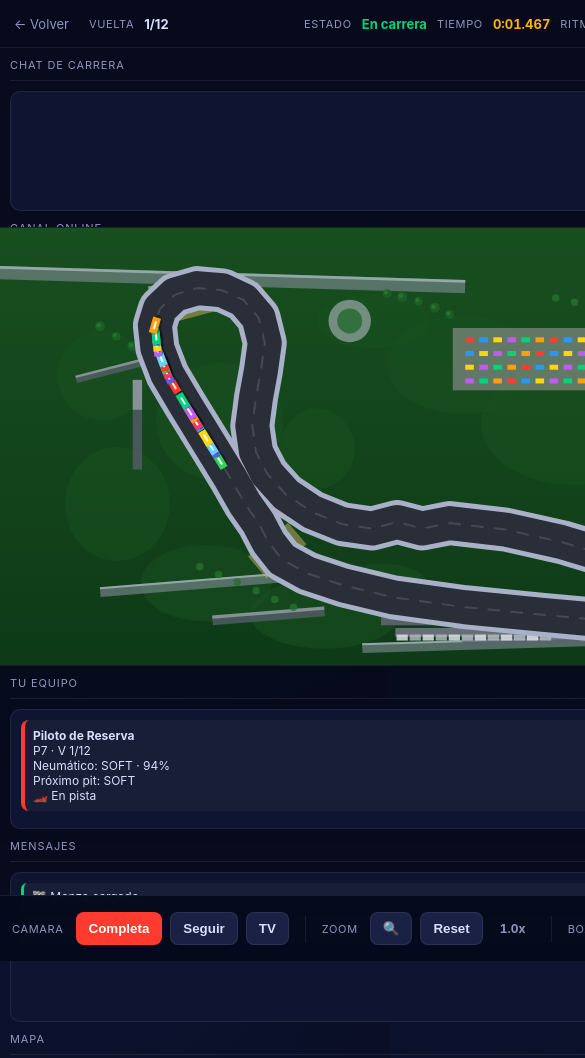
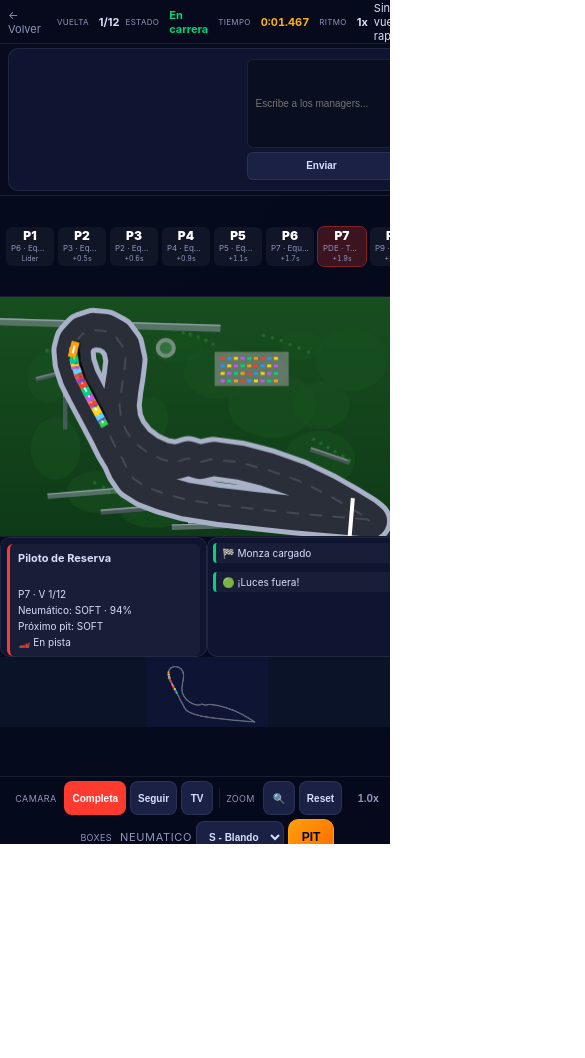
Before and after one commit to leonardocastro05/MS_Manager, a plain HTML site: page frontend/app/online-raceMode.html in a window 390 px wide. Shown: the top 1058 px of the page, 585 px wide, since content can reach past the window. After the commit the page ends 844 px from the top, so only its background shows below. Drawn offline with Linux system fonts and the light colour scheme.

Commit message:
CAMBIOS FINALES EN MOVIL

```diff
--- /dev/null
+++ b/frontend/app/css/race-mobile.css
@@ -0,0 +1,452 @@
+/* ============================================================
+   RACE SCREEN - MOBILE OPTIMIZATIONS
+   Añade esto a race.css y online-raceMode.css
+   O inclúyelo como <link> separado DESPUÉS de race.css
+   ============================================================ */
+
+@media (max-width: 980px) {
+
+    /* ── Layout principal ── */
+    .race-container {
+        grid-template-columns: 1fr !important;
+        grid-template-rows: 48px minmax(160px, 22vh) 1fr 260px 72px !important;
+        height: 100dvh;
+        overflow: hidden;
+    }
+
+    /* ── Top bar ── */
+    .top-bar {
+        font-size: 11px;
+        padding: 0 8px;
+        gap: 6px;
+    }
+
+    .top-label {
+        font-size: 9px;
+        letter-spacing: 0.04em;
+    }
+
+    .top-value {
+        font-size: 12px;
+        font-weight: 700;
+    }
+
+    .back-link {
+        font-size: 11px;
+        margin-right: 6px;
+    }
+
+    /* ── Timing panel: franja compacta encima del canvas ── */
+    .timing-panel {
+        display: flex !important;         /* visible en móvil */
+        flex-direction: row;
+        overflow-x: auto;
+        overflow-y: hidden;
+        border-right: none !important;
+        border-bottom: 1px solid var(--border);
+        padding: 0 6px;
+        gap: 4px;
+        align-items: center;
+        background: rgba(6, 10, 28, 0.97);
+        scrollbar-width: none;
+    }
+
+    .timing-panel::-webkit-scrollbar { display: none; }
+
+    .panel-header {
+        display: none;
+    }
+
+    /* Filas de timing en horizontal */
+    #timing-board {
+        display: flex;
+        flex-direction: row;
+        gap: 4px;
+        width: max-content;
+    }
+
+    .timing-row {
+        display: flex;
+        flex-direction: column;
+        align-items: center;
+        gap: 1px;
+        padding: 4px 7px;
+        border-radius: 6px;
+        border-bottom: none !important;
+        min-width: 46px;
+        font-size: 10px;
+        background: rgba(255,255,255,0.05);
+    }
+
+    .timing-row.player {
+        background: rgba(255, 59, 48, 0.22);
+        outline: 1px solid rgba(255,59,48,0.5);
+    }
+
+    .timing-pos {
+        font-size: 13px;
+        font-weight: 900;
+        line-height: 1;
+        color: #fff;
+    }
+
+    .timing-name {
+        font-size: 9px;
+        color: var(--muted);
+        white-space: nowrap;
+        max-width: 48px;
+        overflow: hidden;
+        text-overflow: ellipsis;
+    }
+
+    .timing-gap {
+        font-size: 8px;
+        color: var(--muted);
+    }
+
+    /* ── Canvas - un poco más pequeño para dar espacio ── */
+    .canvas-area {
+        min-height: 0;
+    }
+
+    #race-canvas {
+        width: 100% !important;
+        height: 100% !important;
+        display: block;
+    }
+
+    /* ── Panel de info: horizontal compacto ── */
+    .info-panel {
+        border-left: none !important;
+        border-top: 1px solid var(--border);
+        display: grid !important;
+        grid-template-columns: 1fr 1fr 1fr;
+        grid-template-rows: auto;
+        gap: 0;
+        padding: 0;
+        overflow: hidden;
+        background: rgba(7, 11, 29, 0.97);
+    }
+
+    /* Ocultar títulos de sección para ganar espacio */
+    .info-panel .section-title {
+        display: none;
+    }
+
+    /* Driver info - columna izquierda */
+    #driver-info {
+        grid-column: 1;
+        padding: 6px;
+        overflow-y: auto;
+        border-right: 1px solid var(--border);
+    }
+
+    /* Driver card más compacta y legible */
+    .driver-card {
+        border-left-width: 3px;
+        padding: 6px 8px;
+        border-radius: 6px;
+        font-size: 11px;
+        margin-bottom: 4px;
+        line-height: 1.6;
+    }
+
+    .driver-card strong {
+        font-size: 13px;
+        display: block;
+        margin-bottom: 2px;
+    }
+
+    /* Mensajes - columna central */
+    #messages-panel {
+        grid-column: 2;
+        padding: 5px;
+        overflow-y: auto;
+        min-height: 0;
+        max-height: none;
+        border-right: 1px solid var(--border);
+        font-size: 10px;
+    }
+
+    .msg {
+        font-size: 10px;
+        padding: 4px 6px;
+        border-radius: 4px;
+        margin-bottom: 3px;
+    }
+
+    /* Minimap - columna derecha */
+    #minimap-canvas {
+        grid-column: 3;
+        width: 100% !important;
+        height: auto !important;
+        max-height: 100%;
+        border: none !important;
+        border-radius: 0;
+        object-fit: contain;
+    }
+
+    /* Chat amistoso (si existe) */
+    .friendly-chat {
+        display: none !important;   /* en el panel lateral; se muestra en online-raceMode */
+    }
+
+    /* ── Footer / controles - MÁS GRANDES y táctiles ── */
+    .bottom-controls {
+        padding: 6px 8px;
+        gap: 6px;
+        flex-wrap: wrap;
+        justify-content: center;
+        align-items: center;
+        overflow: hidden;
+    }
+
+    .control-group {
+        gap: 4px;
+        align-items: center;
+    }
+
+    .control-label {
+        font-size: 9px;
+        letter-spacing: 0.04em;
+    }
+
+    /* Todos los botones del footer: táctiles */
+    .bottom-controls button {
+        min-height: 38px;
+        min-width: 38px;
+        padding: 6px 10px;
+        font-size: 11px;
+        font-weight: 700;
+        border-radius: 8px;
+        touch-action: manipulation;
+    }
+
+    /* Botones de velocidad */
+    .speed-btn {
+        min-width: 36px;
+        padding: 6px 8px;
+        font-size: 11px;
+    }
+
+    /* Botones de cámara */
+    .cam-btn {
+        padding: 6px 10px;
+        font-size: 10px;
+    }
+
+    /* Botón PIT - destacado */
+    .pit-btn {
+        background: linear-gradient(135deg, #ff9f0a, #ff6b00) !important;
+        border-color: #ff9f0a !important;
+        color: #000 !important;
+        font-size: 13px !important;
+        font-weight: 900 !important;
+        min-width: 52px !important;
+        min-height: 40px !important;
+        border-radius: 10px !important;
+    }
+
+    /* Select de neumáticos más grande */
+    .pit-tyre-select {
+        padding: 7px 8px;
+        font-size: 11px;
+        border-radius: 8px;
+        min-height: 36px;
+        min-width: 84px;
+    }
+
+    /* Botones de zoom */
+    .zoom-btn {
+        padding: 6px 8px;
+        font-size: 11px;
+    }
+
+    #zoom-level {
+        font-size: 10px;
+    }
+
+    /* Separadores verticales más pequeños */
+    .separator {
+        height: 20px !important;
+        margin: 0 2px;
+    }
+
+    /* Modal de resultados */
+    .results-content {
+        width: 96vw;
+        max-height: 88dvh;
+        padding: 14px;
+        font-size: 12px;
+    }
+
+    .results-content h2 {
+        font-size: 16px;
+        margin-bottom: 8px;
+    }
+
+    #results-table th,
+    #results-table td {
+        padding: 6px 4px;
+        font-size: 11px;
+    }
+
+    .results-btn {
+        padding: 10px 18px;
+        font-size: 12px;
+    }
+}
+
+/* ─────────────────────────────────────────────
+   Pantallas muy pequeñas (< 640px)
+   ───────────────────────────────────────────── */
+@media (max-width: 640px) {
+
+    .race-container {
+        grid-template-rows: 44px minmax(140px, 18vh) 1fr 240px 68px !important;
+    }
+
+    .top-value { font-size: 11px; }
+    .top-label { font-size: 8px; }
+
+    /* Timing bar: filas aún más compactas */
+    .timing-row {
+        min-width: 38px;
+        padding: 3px 5px;
+    }
+
+    .timing-pos { font-size: 12px; }
+    .timing-name { font-size: 8px; max-width: 38px; }
+    .timing-gap { font-size: 7px; }
+
+    /* Info panel: apilar driver + mini */
+    .info-panel {
+        grid-template-columns: 1fr 1fr !important;
+        grid-template-rows: 1fr 1fr !important;
+    }
+
+    #driver-info {
+        grid-column: 1;
+        grid-row: 1;
+    }
+
+    #messages-panel {
+        grid-column: 2;
+        grid-row: 1;
+    }
+
+    #minimap-canvas {
+        grid-column: 1 / -1;
+        grid-row: 2;
+        max-height: 70px;
+    }
+
+    .driver-card {
+        font-size: 10px;
+    }
+
+    .driver-card strong { font-size: 11px; }
+
+    /* Footer: más compacto */
+    .bottom-controls {
+        padding: 4px 6px;
+        gap: 4px;
+    }
+
+    .bottom-controls button {
+        min-height: 34px;
+        min-width: 32px;
+        padding: 4px 7px;
+        font-size: 10px;
+    }
+
+    .pit-btn {
+        font-size: 12px !important;
+        min-width: 46px !important;
+        min-height: 36px !important;
+    }
+
+    .pit-tyre-select {
+        font-size: 10px;
+        min-width: 72px;
+        min-height: 32px;
+    }
+}
+
+/* ─────────────────────────────────────────────
+   Online Race Mode (chat panel añadido)
+   ───────────────────────────────────────────── */
+@media (max-width: 980px) {
+
+    /* En online-raceMode el chat panel va sobre el timing */
+    .race-container.online-race-mode {
+        grid-template-columns: 1fr !important;
+        grid-template-rows: 44px minmax(140px, 18vh) minmax(80px, 12vh) 1fr 240px 68px !important;
+    }
+
+    .chat-panel {
+        border-right: none !important;
+        border-bottom: 1px solid var(--border);
+        flex-direction: row !important;
+        padding: 4px 8px;
+        gap: 8px;
+        min-height: 0;
+        overflow: hidden;
+        align-items: stretch;
+    }
+
+    .chat-panel .section-title {
+        display: none;
+    }
+
+    .chat-panel .friendly-chat {
+        display: flex !important;
+        flex: 1;
+        flex-direction: row;
+        gap: 6px;
+        min-height: 0;
+    }
+
+    .chat-panel .friendly-chat-messages {
+        flex: 1;
+        max-height: none;
+        overflow-y: auto;
+        font-size: 10px;
+        min-height: 0;
+    }
+
+    .friendly-chat-line {
+        padding: 3px 5px;
+        font-size: 10px;
+    }
+
+    .chat-panel .friendly-chat-form {
+        display: flex;
+        flex-direction: column;
+        gap: 4px;
+        min-width: 90px;
+    }
+
+    #friendly-chat-input {
+        padding: 5px 7px;
+        font-size: 10px;
+        border-radius: 6px;
+        flex: 1;
+    }
+
+    #friendly-chat-send {
+        padding: 5px 8px;
+        font-size: 10px;
+        border-radius: 6px;
+        min-height: 28px;
+        touch-action: manipulation;
+    }
+
+    .chat-hint {
+        display: none;
+    }
+
+    .online-race-mode .timing-panel {
+        display: flex !important;
+    }
+}
--- a/frontend/app/online-raceMode.html
+++ b/frontend/app/online-raceMode.html
@@ -7,6 +7,7 @@
     <title>MS Manager - Carrera Online</title>
     <link rel="stylesheet" href="css/race.css">
     <link rel="stylesheet" href="css/online-raceMode.css">
+    <link rel="stylesheet" href="css/race-mobile.css">
 </head>
 
 <body>
```
Also changed, not shown: frontend/app/js/offline.js (+4 -4 lines), frontend/app/race.html (+1 -0 lines), frontend/app/js/intro.js (indentation only).
